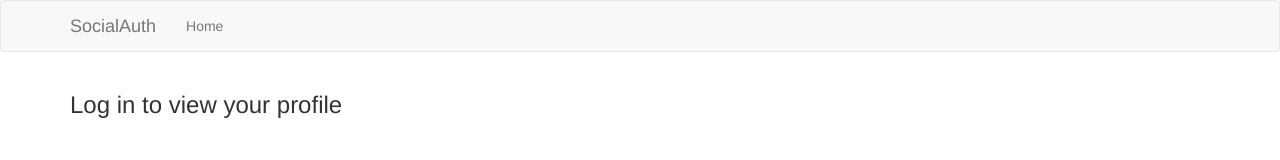
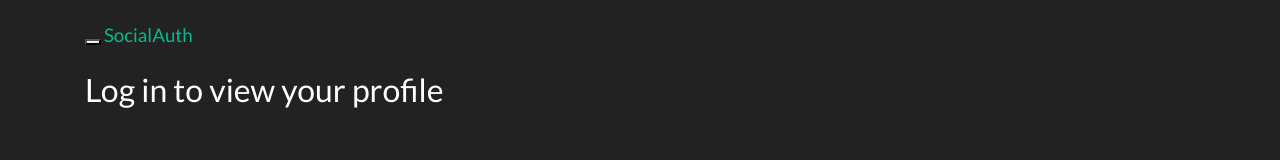
Before and after one commit to placidoalr/SiteImagineDragons, a plain HTML site: page loginFacebook.html in a window 1280 px wide. Drawn offline with nearby package versions, Linux system fonts and the light colour scheme.

```diff
--- a/loginFacebook.html
+++ b/loginFacebook.html
@@ -3,7 +3,7 @@
   <head>
     <meta charset="utf-8">
     <title>SocialAuth</title>
-    <link rel="stylesheet" href="http://bootswatch.com/darkly/bootstrap.min.css">
+    <link rel="stylesheet" href="https://bootswatch.com/4/darkly/bootstrap.min.css">
     <style media="screen">
       #fb-btn{margin-top:20px;}
       #profile, #logout, #feed{display:none}
```
